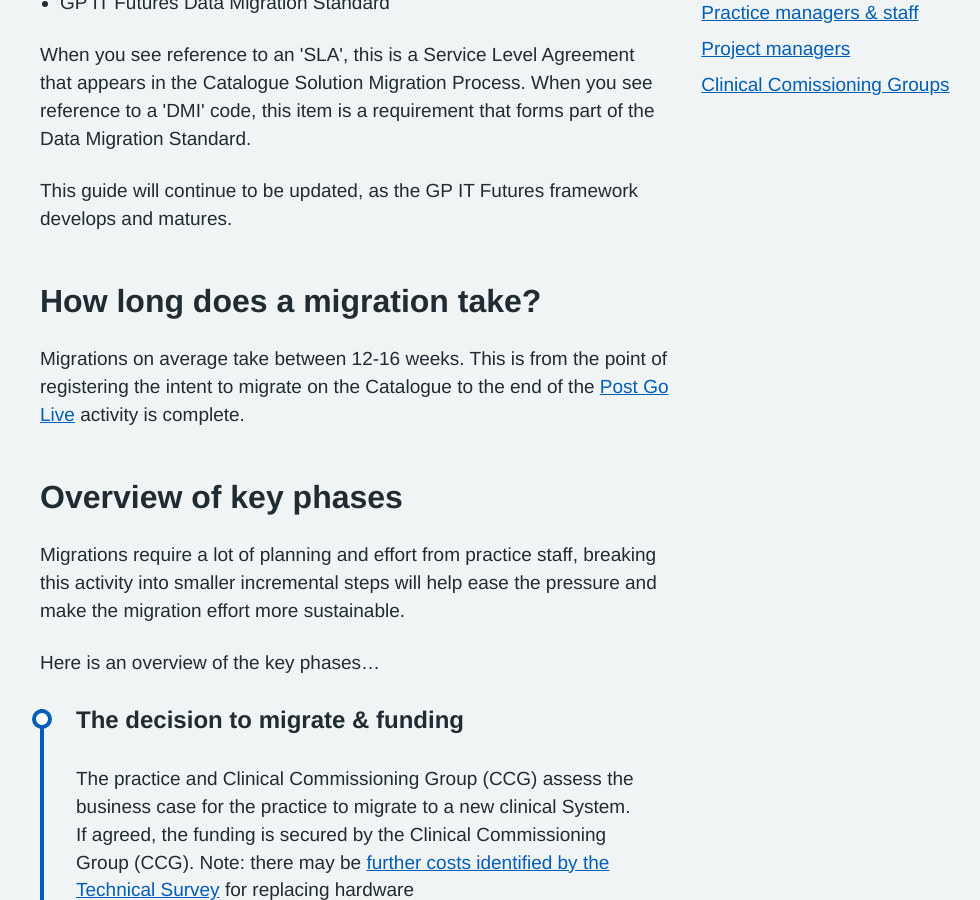
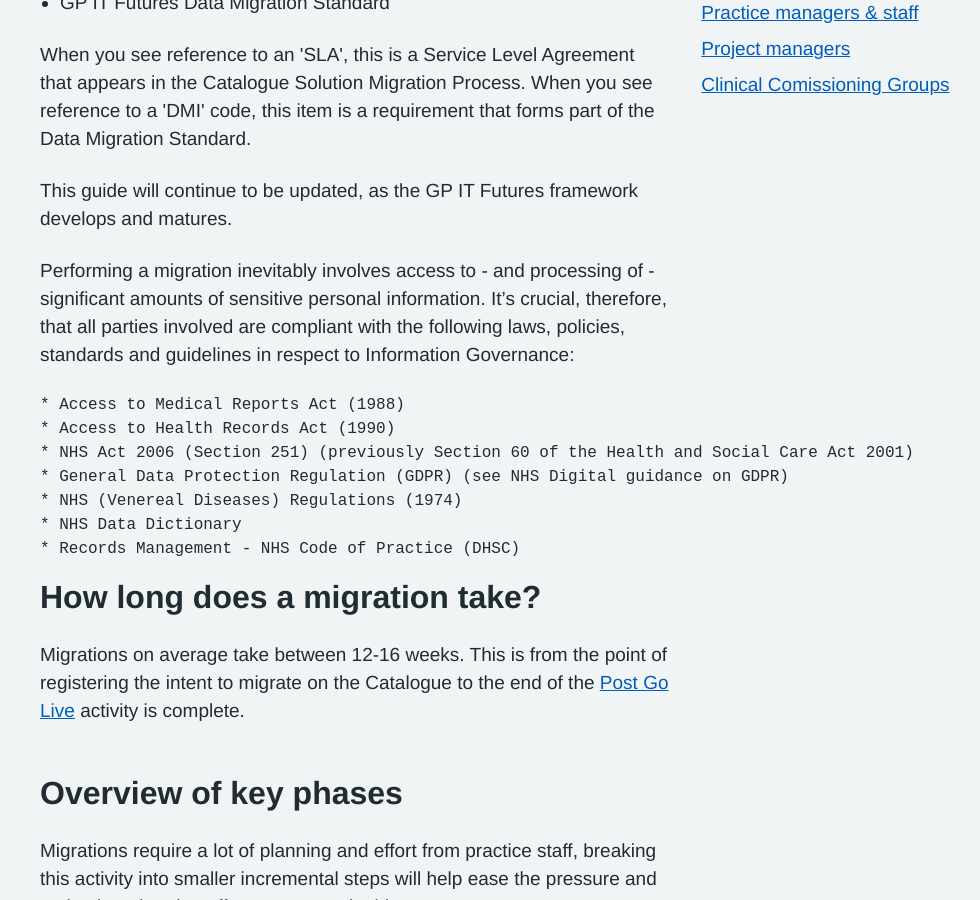
Before and after one commit to nhsconnect/prm-practice-migration, a Jekyll site: the page built from guide/index.md, in a window 1280 px wide and 900 px high, scrolled down 896 px. Shown: the whole window, without its empty margins (120-1100 px from the left). Built offline with Jekyll 4.4.1, drawn with Linux system fonts in a browser that asks for light colours; some web fonts are replaced.

Commit message:
Update index.md

```diff
--- a/guide/index.md
+++ b/guide/index.md
@@ -23,6 +23,17 @@ Two key documents are referenced throughout this guide:
 This guide will continue to be updated, as the GP IT Futures framework develops and matures.
 <!-- [UPLIFT] Added disclaimer to mention that the guide is not exhaustive in terms of reflecting all changes in the GP IT F framework -->
 
+Performing a migration inevitably involves access to - and processing of - significant amounts of sensitive personal information. It's crucial, therefore, that all parties involved are compliant with the following laws, policies, standards and guidelines in respect to Information Governance:
+
+<pre><code>* Access to Medical Reports Act (1988)
+* Access to Health Records Act (1990)
+* NHS Act 2006 (Section 251) (previously Section 60 of the Health and Social Care Act 2001)
+* General Data Protection Regulation (GDPR) (see NHS Digital guidance on GDPR)
+* NHS (Venereal Diseases) Regulations (1974)
+* NHS Data Dictionary
+* Records Management - NHS Code of Practice (DHSC)
+</code></pre>
+
 ## How long does a migration take?
 
 Migrations on average take between 12-16 weeks. This is from the point of registering the intent to migrate on the Catalogue to the end of the [Post Go Live](/prm-practice-migration/guide/post-go-live) activity is complete.
```
